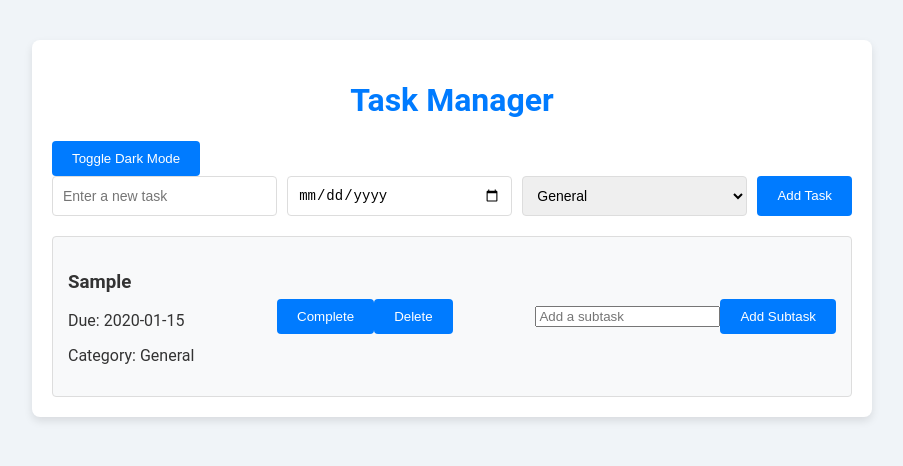
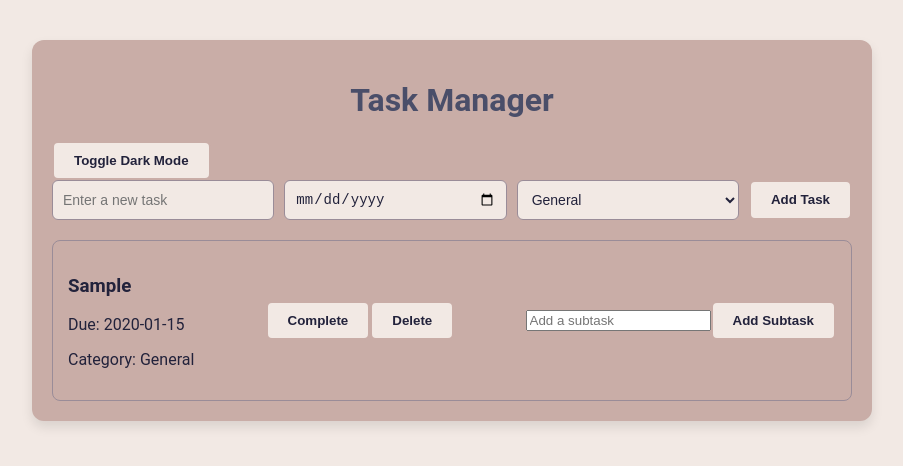
Before and after one commit to Janhavi-j001/task-mate, a React (Create React App) app: page / in a window 1280 px wide. Both pictures are taken after typing "Sample", "2020-01-15" into the empty fields and a click on the button "Add Task". Shown: the top 466 px of the page, without its empty margins (188-1091 px from the left). Built offline with nearby package versions, Linux system fonts and the light colour scheme.

Commit message:
Improved UI

```diff
--- a/src/styles/styles.css
+++ b/src/styles/styles.css
@@ -1,22 +1,25 @@
 body {
   font-family: "Roboto", sans-serif;
   margin: 0;
-  background-color: #f0f4f8;
-  color: #333;
+  background-color: #f2e9e4; /* Light cream for the background */
+  color: #22223b; /* Deep navy for text */
 }
 
 .container {
   max-width: 800px;
   margin: 40px auto;
   padding: 20px;
-  background: #ffffff;
-  box-shadow: 0 4px 8px rgba(0, 0, 0, 0.1);
-  border-radius: 8px;
+  background: #c9ada7; /* Soft pinkish-beige for the container */
+  border-radius: 12px;
+  box-shadow: 0 6px 12px rgba(0, 0, 0, 0.1);
+  transition: background-color 0.3s ease, color 0.3s ease;
 }
 
 h1 {
   text-align: center;
-  color: #007bff;
+  color: #4a4e69; /* Deep purple for headings */
+  font-size: 2rem;
+  font-weight: bold;
 }
 
 .task-form {
@@ -30,22 +33,28 @@ h1 {
 .search-bar {
   flex: 1;
   padding: 10px;
-  border: 1px solid #ddd;
-  border-radius: 4px;
+  border: 1px solid #9a8c98; /* Muted lavender-gray for borders */
+  border-radius: 6px;
   font-size: 14px;
+  background: #f2e9e4; /* Light cream for inputs */
+  color: #22223b; /* Deep navy text */
 }
 
 button {
   padding: 10px 20px;
-  border: none;
-  border-radius: 4px;
-  background-color: #007bff;
-  color: white;
+  border: 2px solid #c9ada7 ;
+  border-radius: 6px;
+  background-color: #f2e9e4; /* Deep purple for buttons */
+  color: #22223b;
   cursor: pointer;
+  font-weight: bold;
+  transition: background-color 0.2s ease, transform 0.2s;
 }
 
 button:hover {
-  background-color: #0056b3;
+  background-color: #22223b; /* Dark navy on hover */
+  transform: scale(1.05); /* Subtle scaling */
+  color: #c9ada7;
 }
 
 .sorting-options {
@@ -57,7 +66,7 @@ button:hover {
 .task-list {
   display: flex;
   flex-direction: column;
-  gap: 10px;
+  gap: 15px;
 }
 
 .task-item {
@@ -65,27 +74,58 @@ button:hover {
   justify-content: space-between;
   align-items: center;
   padding: 15px;
-  border: 1px solid #ddd;
-  border-radius: 4px;
-  background: #f8f9fa;
+  border: 1px solid #9a8c98; /* Lavender-gray for task borders */
+  border-radius: 8px;
+  background: #c9ada7; /* Soft pinkish-beige for task items */
+  color: #22223b;
   transition: transform 0.2s, background-color 0.2s;
 }
 
 .task-item.completed {
-  background: #e6ffe6;
+  background: #9a8c98; /* Muted lavender-gray for completed tasks */
+  color: #f2e9e4; /* Light cream text for contrast */
   text-decoration: line-through;
 }
 
 .task-item:hover {
-  transform: translateY(-3px);
-  background-color: #f1f1f1;
-}
-/* Add styles for dark mode, subtasks, and more */
-.container {
-  transition: background-color 0.3s ease, color 0.3s ease;
+  transform: translateY(-5px);
+  background-color: #4a4e69; /* Deep purple on hover */
+  color: #f2e9e4; /* Light cream text on hover */
 }
 
+/* Dark mode styles */
 .dark-mode {
-  background-color: #121212;
-  color: #ffffff;
+  background-color: #22223b; /* Deep navy for dark mode background */
+  color: #f2e9e4; /* Light cream text */
 }
+
+.dark-mode .container {
+  background-color: #4a4e69; /* Deep purple for dark mode container */
+  color: #f2e9e4;
+}
+
+.dark-mode .task-form input,
+.dark-mode .task-form select,
+.dark-mode .search-bar {
+  background: #22223b; /* Deep navy for inputs */
+  color: #f2e9e4; /* Light cream text */
+  border: 1px solid #9a8c98;
+}
+
+.dark-mode button {
+  background-color: #c9ada7; /* Soft pinkish-beige for buttons */
+}
+
+.dark-mode button:hover {
+  background-color: #9a8c98; /* Muted lavender-gray on hover */
+}
+
+.dark-mode .task-item {
+  background: #4a4e69; /* Deep purple for task items */
+  color: #f2e9e4;
+}
+
+.dark-mode .task-item.completed {
+  background: #9a8c98; /* Lavender-gray for completed tasks */
+  color: #f2e9e4;
+}
```
